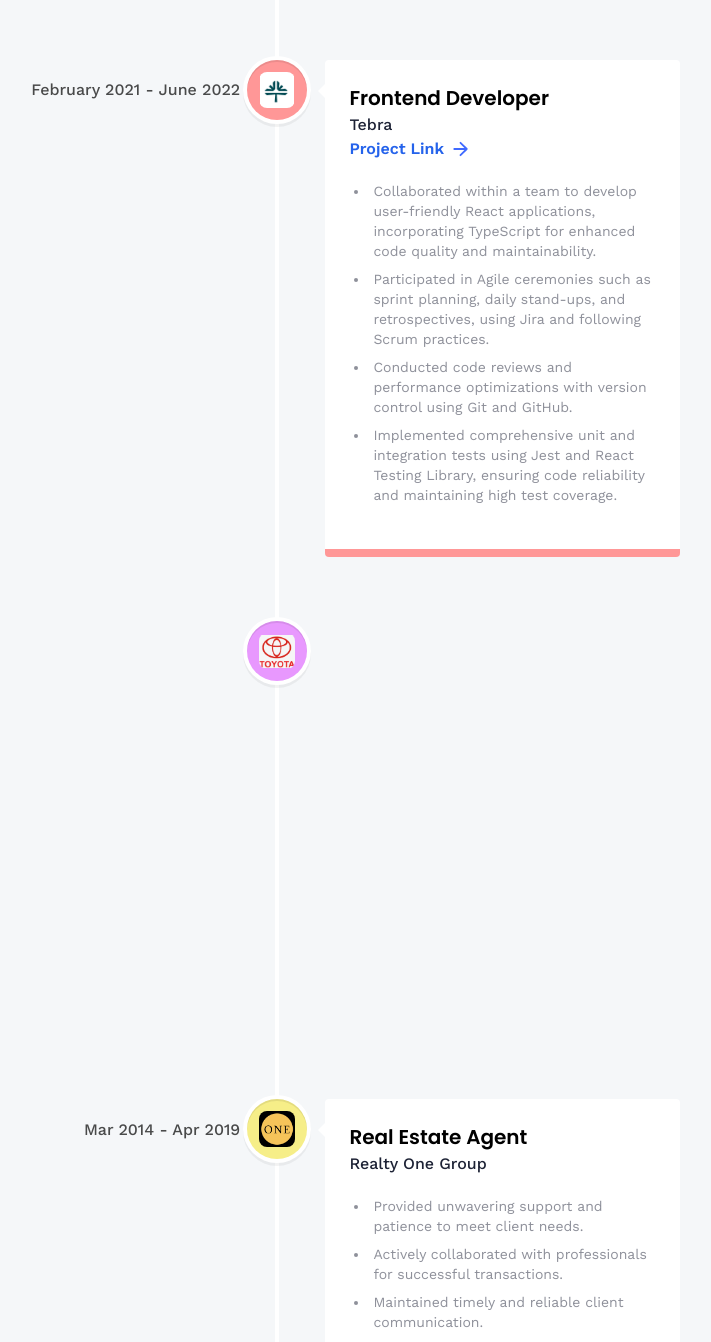
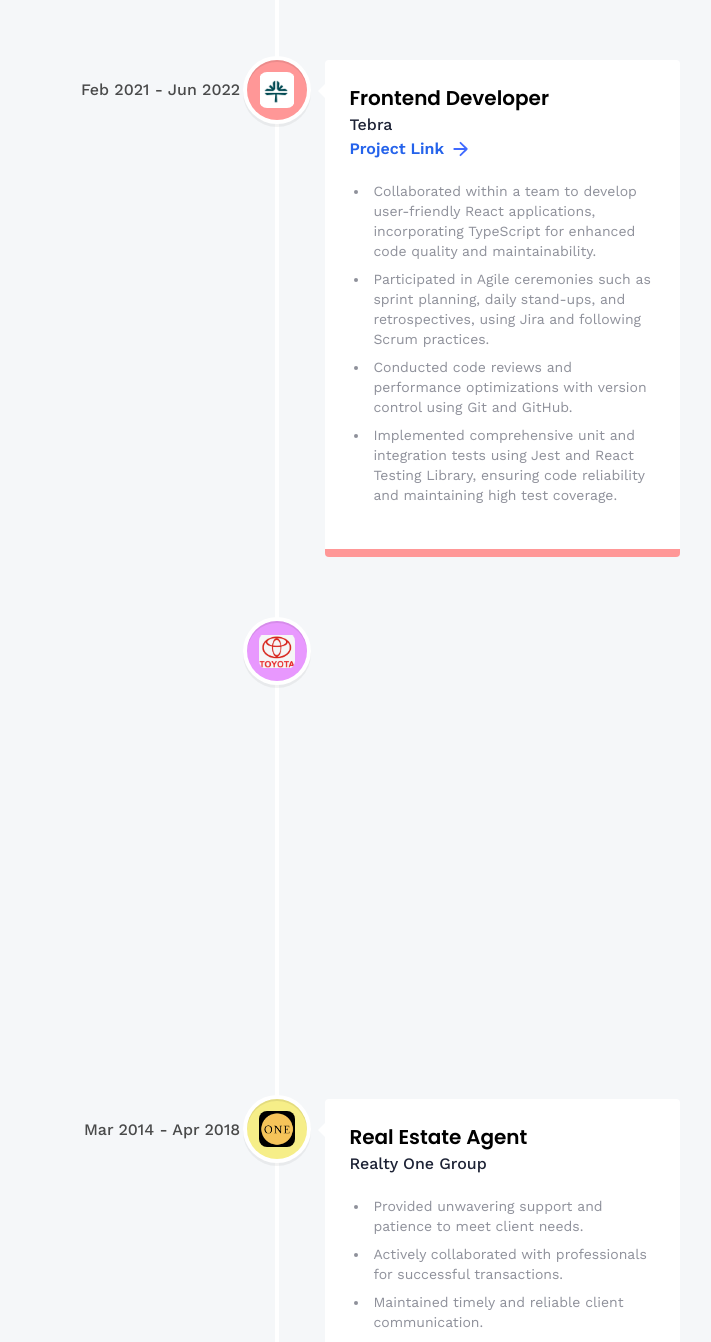
Before and after one commit to feihuan1/feihuan_portfolio, a React (Vite) app: page /about in a window 1280 px wide. Shown: the part 1552-2894 px from the top of the page, without its empty margins (363-1074 px from the left). Built offline with nearby package versions, Linux system fonts and the light colour scheme.

Commit message:
fix typo

```diff
--- a/src/constants/index.js
+++ b/src/constants/index.js
@@ -102,7 +102,7 @@ export const experiences = [
       company_name: "KB Motor",
       icon: kb,
       iconBg: "#a799ff",
-      date: "Mary 2023 - Present",
+      date: "Mar 2023 - Present",
       link: "https://www.kbmotorusa.com/",
       points: [
         "Creating and maintaining a visually appealing and fully responsive website, ensuring seamless user experience across all devices.",
@@ -116,7 +116,7 @@ export const experiences = [
         company_name: "Tebra",
         icon: tebra,
         iconBg: "#ff9797",
-        date: "February 2021 - June 2022",
+        date: "Feb 2021 - Jun 2022",
         link: "https://get.tebra.com/",
         points: [
           "Collaborated within a team to develop user-friendly React applications, incorporating TypeScript for enhanced code quality and maintainability.",
@@ -130,7 +130,7 @@ export const experiences = [
         company_name: "Autonation Toyota",
         icon: toyota,
         iconBg: "#e898fe",
-        date: "Apr 2019 - Feb 2022",
+        date: "Apr 2018 - Feb 2020",
         points: [
           "Provided exceptional service by listening to customer needs and offering tailored solutions.",
           "Demonstrated patience in addressing inquiries and concerns, ensuring customer satisfaction.",
@@ -143,7 +143,7 @@ export const experiences = [
       company_name: "Realty One Group",
       icon: realtyone,
       iconBg: "#f6ee88",
-      date: "Mar 2014 - Apr 2019",
+      date: "Mar 2014 - Apr 2018",
       points: [
         "Provided unwavering support and patience to meet client needs.",
         "Actively collaborated with professionals for successful transactions.",
```
